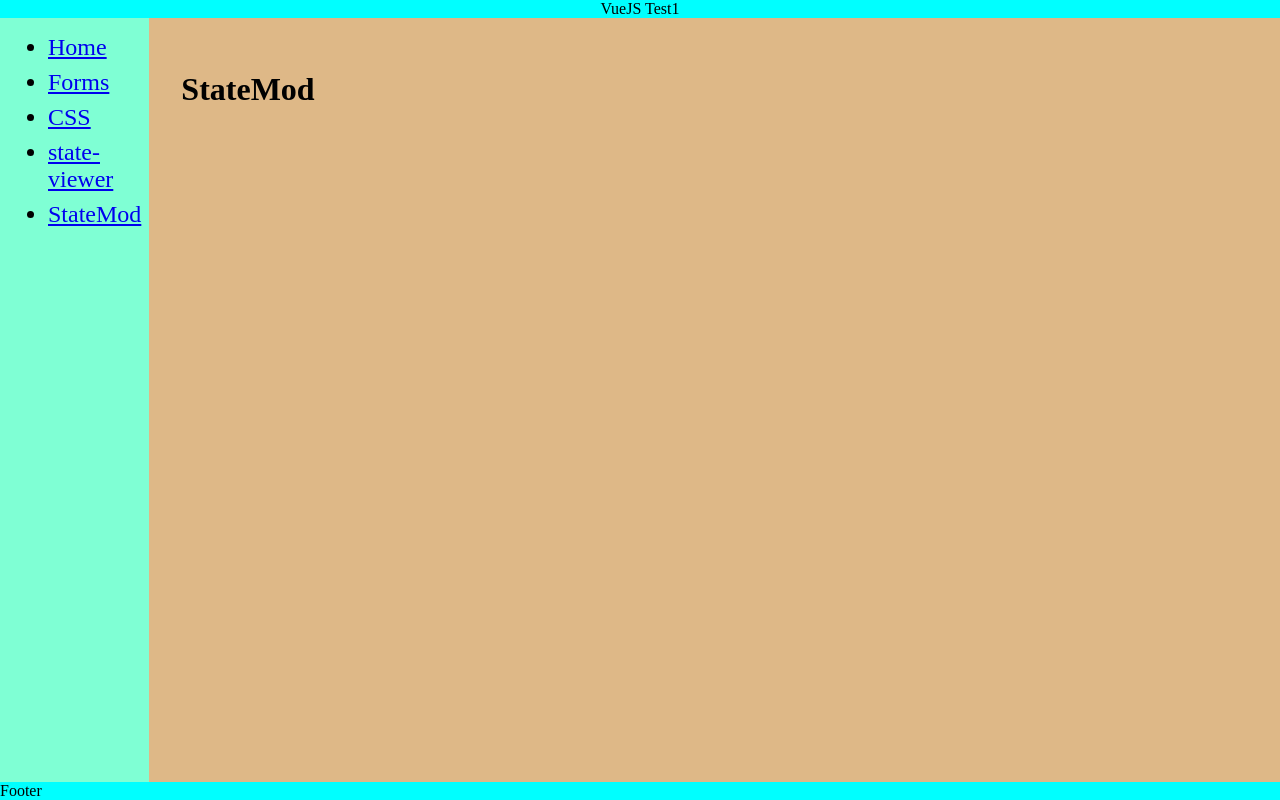
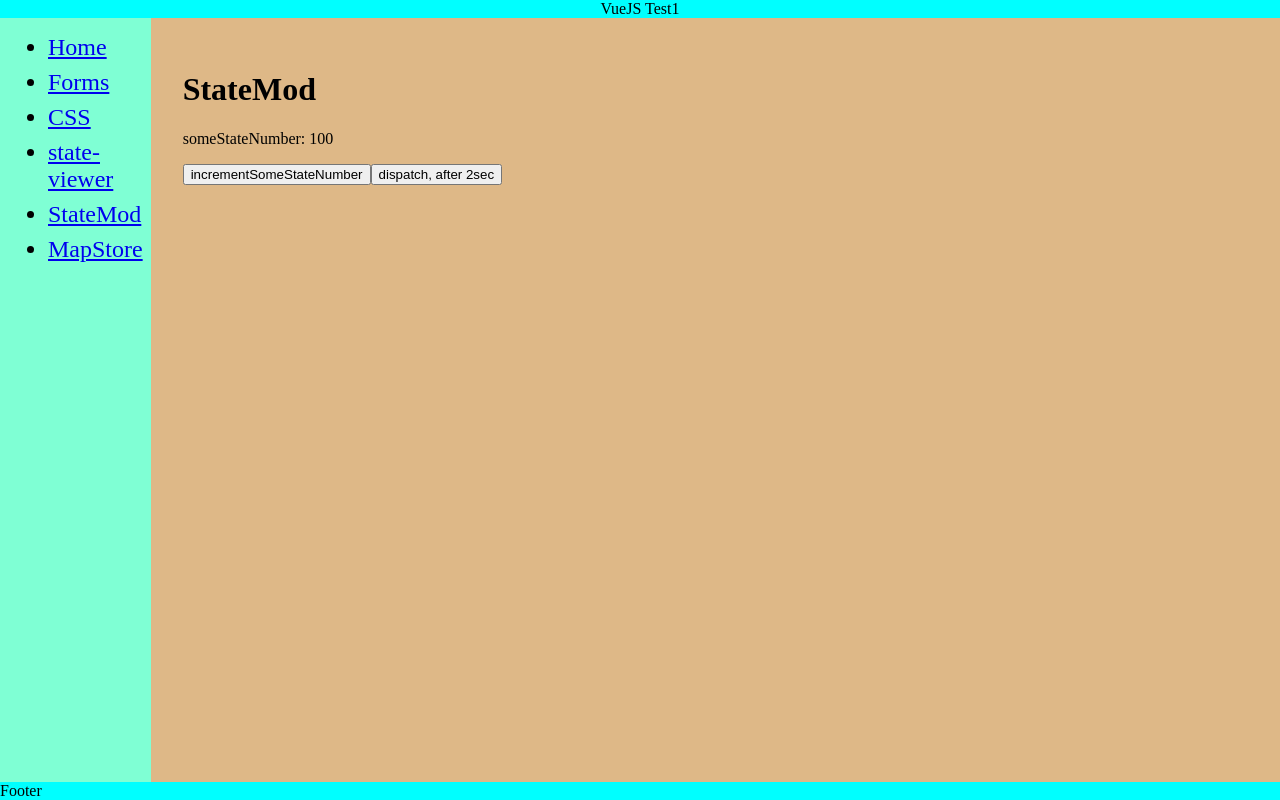
Before and after one commit to andrew2020wit/vue-js-test1, a Vue app: page /StateMod in a window 1280 px wide. Built offline with nearby package versions, Linux system fonts and the light colour scheme.

Commit message:
someAction

```diff
--- a/src/router/Nav1.vue
+++ b/src/router/Nav1.vue
@@ -16,6 +16,9 @@
       <li>
         <router-link to="/StateMod">StateMod</router-link>
       </li>
+      <li>
+        <router-link to="/MapStore">MapStore</router-link>
+      </li>
     </ul>
   </div>
 </template>
--- a/src/router/index.js
+++ b/src/router/index.js
@@ -3,6 +3,7 @@ import VueRouter from "vue-router";
 import CSS from "../views/CSS.vue";
 import Forms from "../views/Forms.vue";
 import Home from "../views/Home.vue";
+import MapStore from "../views/MapStore.vue";
 import StateMod from "../views/StateMod.vue";
 import StateViewer from "../views/StateViewer.vue";
 
@@ -34,6 +35,11 @@ const routes = [
     name: "StateMod",
     component: StateMod,
   },
+  {
+    path: "/MapStore",
+    name: "MapStore",
+    component: MapStore,
+  },
 ];
 
 const router = new VueRouter({
--- a/src/store/index.js
+++ b/src/store/index.js
@@ -5,11 +5,20 @@ Vue.use(Vuex);
 
 export default new Vuex.Store({
   state: { someStateNumber: 100 },
+  getters: {
+    some1000StateNumber: (state) => {
+      return state.someStateNumber * 1000;
+    },
+  },
   mutations: {
     incrementSomeStateNumber(state) {
       state.someStateNumber++;
     },
   },
-  actions: {},
+  actions: {
+    someAction(context) {
+      setTimeout(() => context.commit("incrementSomeStateNumber"), 2000);
+    },
+  },
   modules: {},
 });
--- /dev/null
+++ b/src/views/MapStore.vue
@@ -0,0 +1,22 @@
+<template>
+  <div>
+    <h1>
+      MapStore
+    </h1>
+    <p>computed localX: {{ localX }}</p>
+    <p>mapState: {{ someStateNumber }}</p>
+    <p>mapGetters: {{ some1000StateNumber }}</p>
+  </div>
+</template>
+<script>
+import { mapState, mapGetters } from "vuex";
+export default {
+  computed: {
+    localX() {
+      return 10;
+    },
+    ...mapState(["someStateNumber"]),
+    ...mapGetters(["some1000StateNumber"]),
+  },
+};
+</script>
--- a/src/views/StateMod.vue
+++ b/src/views/StateMod.vue
@@ -1,3 +1,21 @@
 <template>
-  <div><h1>StateMod</h1></div>
+  <div>
+    <h1>StateMod</h1>
+    <p>someStateNumber: {{ $store.state.someStateNumber }}</p>
+    <button @click="increment">incrementSomeStateNumber</button>
+    <button @click="disp">dispatch, after 2sec</button>
+  </div>
 </template>
+
+<script>
+export default {
+  methods: {
+    increment() {
+      this.$store.commit("incrementSomeStateNumber");
+    },
+    disp() {
+      this.$store.dispatch("someAction");
+    },
+  },
+};
+</script>
--- a/src/views/StateViewer.vue
+++ b/src/views/StateViewer.vue
@@ -1,6 +1,9 @@
 <template>
   <div>
-    <h1>StateViewer</h1>
+    <h1>StoreViewer</h1>
+    <h2>state:</h2>
     <pre>{{ $store.state }}</pre>
+    <h2>getters:</h2>
+    <pre>{{ $store.getters }}</pre>
   </div>
 </template>
```
